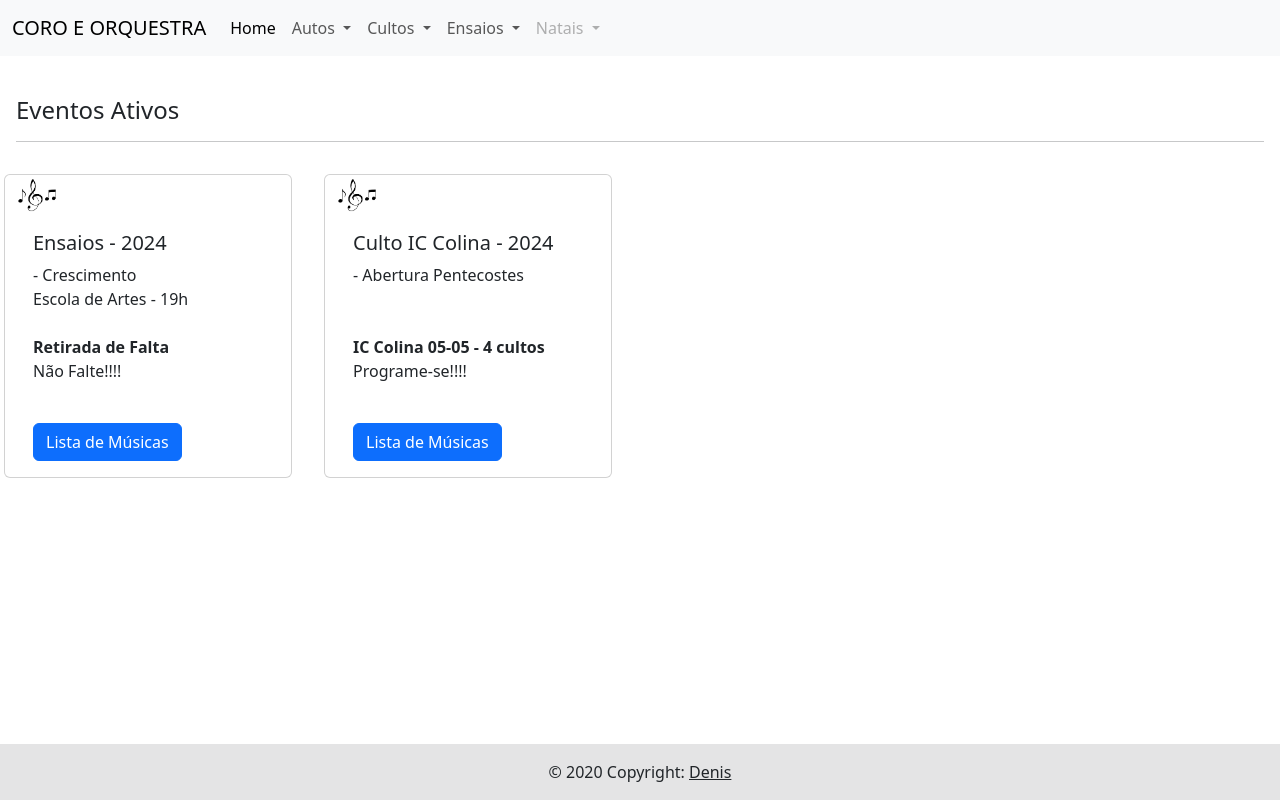
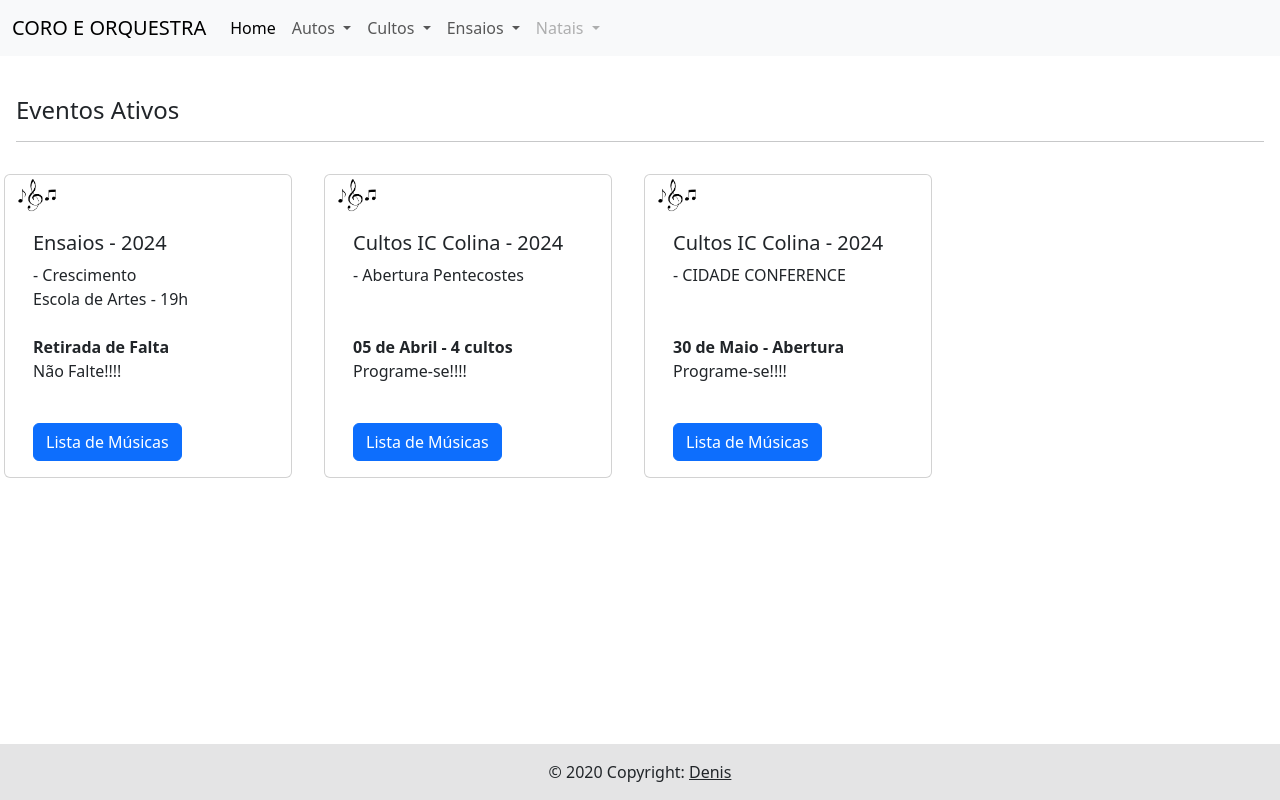
Before and after one commit to denisdmm/coroeorquestra, an Angular app: page / in a window 1280 px wide. Built offline with nearby package versions, Linux system fonts and the light colour scheme; data requests are answered from the project's data file.

Commit message:
montando para ter mais de um culto

```diff
--- a/src/app/app-routing.module.ts
+++ b/src/app/app-routing.module.ts
@@ -4,12 +4,14 @@ import { AutopascoaComponent } from './componentes/atividades/autopascoa/autopas
 import { HomeComponent } from './componentes/home/home.component';
 import { EnsaioComponent } from './componentes/atividades/ensaio/ensaio.component';
 import { CultoComponent } from './componentes/atividades/culto/culto.component';
+import { CultoDetailComponent } from './componentes/atividades/culto/culto-detail/culto-detail.component';
 
 const routes: Routes = [
     { path: '', component: HomeComponent },
     { path: 'autospascoa', component: AutopascoaComponent},
     { path: 'ensaios', component: EnsaioComponent},
-    { path: 'cultos', component: CultoComponent}
+    { path: 'cultos', component: CultoComponent},
+    { path: 'cultos/:id', component: CultoDetailComponent},
 ];
 
 @NgModule({
--- a/src/app/app.module.ts
+++ b/src/app/app.module.ts
@@ -11,6 +11,7 @@ import { FormsModule } from '@angular/forms';
 import { HomeComponent } from './componentes/home/home.component';
 import { EnsaioComponent } from './componentes/atividades/ensaio/ensaio.component';
 import { CultoComponent } from './componentes/atividades/culto/culto.component';
+import { CultoDetailComponent } from './componentes/atividades/culto/culto-detail/culto-detail.component';
 
 @NgModule({
   declarations: [
@@ -21,6 +22,7 @@ import { CultoComponent } from './componentes/atividades/culto/culto.component';
     HomeComponent,
     EnsaioComponent,
     CultoComponent,
+    CultoDetailComponent,
   ],
   imports: [
     BrowserModule,
--- /dev/null
+++ b/src/app/componentes/atividades/culto/culto-detail/culto-detail.component.html
@@ -0,0 +1,12 @@
+<div class="container-lg w-auto p-3" *ngFor="let cultoDetail of cultosDetailAhava">
+  <div>
+    <figure class="text-center">
+      <blockquote class="blockquote">
+        <p>Cultos {{cultoDetail.ano}}</p>
+      </blockquote>
+      <figcaption class="blockquote-footer">
+        <!-- <cite title="Source Title">Cultos Orquestra - {{cultoDetail.nome}}</cite> -->
+      </figcaption>
+    </figure>
+  </div>
+</div>
--- /dev/null
+++ b/src/app/componentes/atividades/culto/culto-detail/culto-detail.component.ts
@@ -0,0 +1,35 @@
+import { Component, OnInit } from '@angular/core';
+import { ActivatedRoute } from '@angular/router';
+import { Culto } from 'src/app/models/culto.model';
+import { Musica } from 'src/app/models/musica';
+import { CultosService } from 'src/app/services/cultos/cultos.service';
+
+@Component({
+  selector: 'app-culto-detail',
+  templateUrl: './culto-detail.component.html',
+  styleUrls: ['./culto-detail.component.css']
+})
+export class CultoDetailComponent implements OnInit {
+  culto = {} as Culto;
+  cultosDetailAhava: Culto[] = [];
+  musica = {} as Musica;
+  musicas!: Musica[];
+
+  constructor(
+    private route : ActivatedRoute,
+    private cultoService: CultosService
+
+  ) { }
+
+  ngOnInit(): void {
+    let cultoId = this.route.snapshot.params['id'];
+    this.getCultoId(cultoId)
+  }
+
+  getCultoId(cultoId: number) {
+    this.cultoService.getCultosId(cultoId).subscribe((cultos: Culto[]) => {
+      this.cultosDetailAhava = cultos
+    });
+  }
+
+}
--- a/src/app/componentes/home/home.component.html
+++ b/src/app/componentes/home/home.component.html
@@ -5,7 +5,7 @@
 
 </div>
 <div class="row">
-  <div class="card m-3 col-2" style="width: 18rem;" hidden >
+  <div class="card m-3 col-2" style="width: 18rem;" hidden>
     <img src="/assets/notes.jpg" style="width: 2.5em;" class="img-fluid" alt="...">
     <div class="card-body">
       <h5 class="card-title">Auto de Páscoa - 2024</h5>
@@ -34,7 +34,7 @@
     </div>
   </div>
 
-  <div class="card m-3 col-2" style="width: 18rem;" >
+  <div class="card m-3 col-2" style="width: 18rem;">
     <img src="/assets/notes.jpg" style="width: 2.5em;" class="img-fluid" alt="...">
 
     <div class="card-body col">
@@ -53,24 +53,27 @@
     </div>
   </div>
 
-  <div class="card m-3 col-2" style="width: 18rem;" >
+  <div class="card m-3 col-2" style="width: 18rem;" *ngFor="let culto of cultosAhava">
+    <div>
       <img src="/assets/notes.jpg" style="width: 2.5em;" class="img-fluid" alt="...">
 
       <div class="card-body col">
-      <h5 class="card-title">Culto IC Colina - 2024</h5>
+        <h5 class="card-title">Cultos {{ culto.localEvento }} - {{culto.ano}}</h5>
         <p class="card-text">
-        - Abertura Pentecostes<br />
+          - {{culto.nome}}<br />
           <br /><br />
-        <strong>IC Colina 05-05 - 4 cultos</strong><br />
+          <strong>{{culto.periodoEvento}}</strong><br />
           Programe-se!!!!<br /><br />
         </p>
 
         <div class="d-grid gap-2 d-md-flex justify-content-between">
-        <a href="/cultos" class="btn btn-primary position-relative">Lista de Músicas</a>
+          <a href="/cultos/{{culto.id}}" class="btn btn-primary position-relative">Lista de Músicas</a>
+        </div>
       </div>
     </div>
   </div>
 
 
 
+
 </div>
--- a/src/app/componentes/home/home.component.ts
+++ b/src/app/componentes/home/home.component.ts
@@ -1,4 +1,7 @@
 import { Component, OnInit } from '@angular/core';
+import { Culto } from 'src/app/models/culto.model';
+import { Musica } from 'src/app/models/musica';
+import { CultosService } from 'src/app/services/cultos/cultos.service';
 
 @Component({
   selector: 'app-home',
@@ -7,9 +10,25 @@ import { Component, OnInit } from '@angular/core';
 })
 export class HomeComponent implements OnInit {
   isEventoAtivo: boolean = true;
-  constructor() { }
+  culto = {} as Culto;
+  cultosAhava: Culto[] = [];
+  musica = {} as Musica;
+  musicas!: Musica[];
+cultos: any;
+  constructor(
+    private cultoService: CultosService
+  ) { }
 
   ngOnInit(): void {
+    this.getCultos()
   }
 
+    // Chama o serviço para obtém todos os cultos
+    getCultos() {
+      this.cultoService.getCultos().subscribe((cultos: Culto[]) => {
+        this.cultosAhava = cultos
+      });
+    }
+
+
 }
--- a/src/app/models/culto.model.ts
+++ b/src/app/models/culto.model.ts
@@ -1,6 +1,7 @@
 import { Musica } from "./musica";
 
 export interface Culto {
+    id: number;
     ano: number;
     nome: string;
     descricao: string;
--- a/src/app/services/cultos/cultos.service.ts
+++ b/src/app/services/cultos/cultos.service.ts
@@ -8,14 +8,14 @@ import { Culto } from 'src/app/models/culto.model';
 })
 export class CultosService {
 
-  //url = 'http://localhost:3000/cultos'; // api rest fake
-  url = 'https://my-json-server.typicode.com/denisdmm/dbjsoncultosahava/cultos'; // api rest fake
+  url = 'http://localhost:3000/cultos'; // api rest fake
+  //url = 'https://my-json-server.typicode.com/denisdmm/dbjsoncultosahava/cultos'; // api rest fake
 
 
   constructor(private httpClient: HttpClient) { }
 
-   // Headers
-   httpOptions = {
+  // Headers
+  httpOptions = {
     headers: new HttpHeaders({ 'Content-Type': 'application/json' })
   }
 
@@ -26,6 +26,15 @@ export class CultosService {
         retry(2),
         catchError(this.handleError))
   }
+
+  getCultosId(id: number): Observable<Culto[]> {
+
+    return this.httpClient.get<Culto[]>(this.url +'/'+id)
+      .pipe(
+        retry(2),
+        catchError(this.handleError))
+  }
+
 
 
   handleError(error: HttpErrorResponse) {
--- a/src/bd/db.json
+++ b/src/bd/db.json
@@ -212,7 +212,7 @@
       "descricao": "",
       "localEvento": "Escola de Artes",
       "periodoEvento": "Todas as Segundas Feira",
-      "mesReferencia" : "Abril",
+      "mesReferencia": "Abril",
       "musicas": [
         {
           "numeroCena": 1,
@@ -265,15 +265,15 @@
       ]
     }
   ],
-
   "cultos": [
     {
+      "id": 1,
       "ano": 2024,
       "nome": "Abertura Pentecostes",
       "descricao": "Mensagem: O Poder Sobrenatural do Jejum",
       "localEvento": "IC Colina",
       "periodoEvento": "05 de Abril - 4 cultos",
-      "mesReferencia" : "Abril",
+      "mesReferencia": "Abril",
       "musicas": [
         {
           "numeroCena": 1,
@@ -332,8 +332,25 @@
           "status": "OK"
         }
       ]
+    },
+    {
+      "id": 2,
+      "ano": 2024,
+      "nome": "CIDADE CONFERENCE",
+      "descricao": "Abertura da CIDADE CONFERENCE",
+      "localEvento": "IC Colina",
+      "periodoEvento": "30 de Maio - Abertura",
+      "mesReferencia": "Maio",
+      "musicas": [
+        {
+          "numeroCena": 1,
+          "cena": "ABERTURA",
+          "nomeMusica": "The God Who Sees",
+          "linkMusica": "#",
+          "anotacao": "",
+          "status": "OK"
+        }
+      ]
     }
   ]
-
-
 }
```
Also changed, not shown: src/app/componentes/atividades/culto/culto-detail/culto-detail.component.css (added), 1 other file (tests, documents, lock files or other folders). Lines whose indentation alone changed are shown as unchanged.
